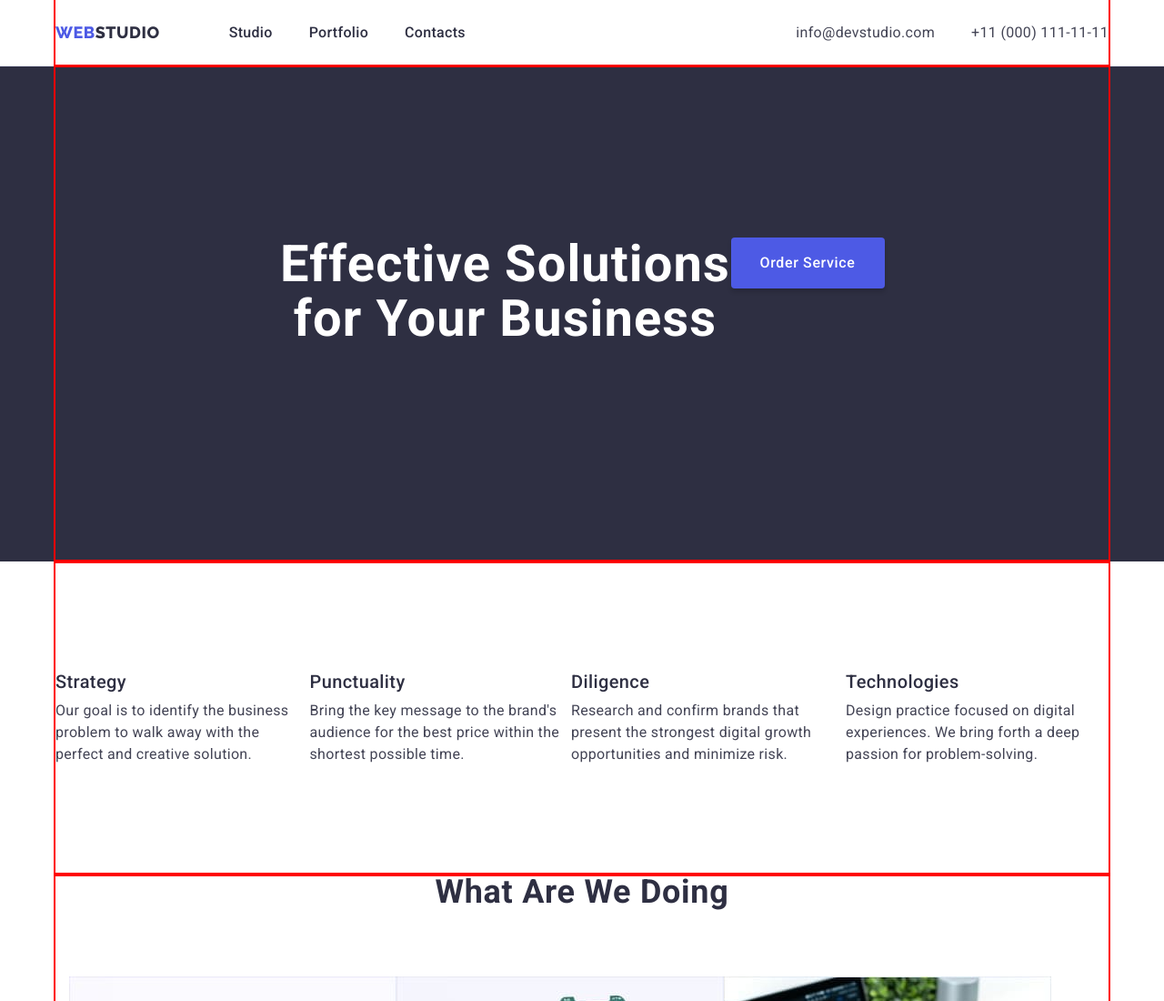
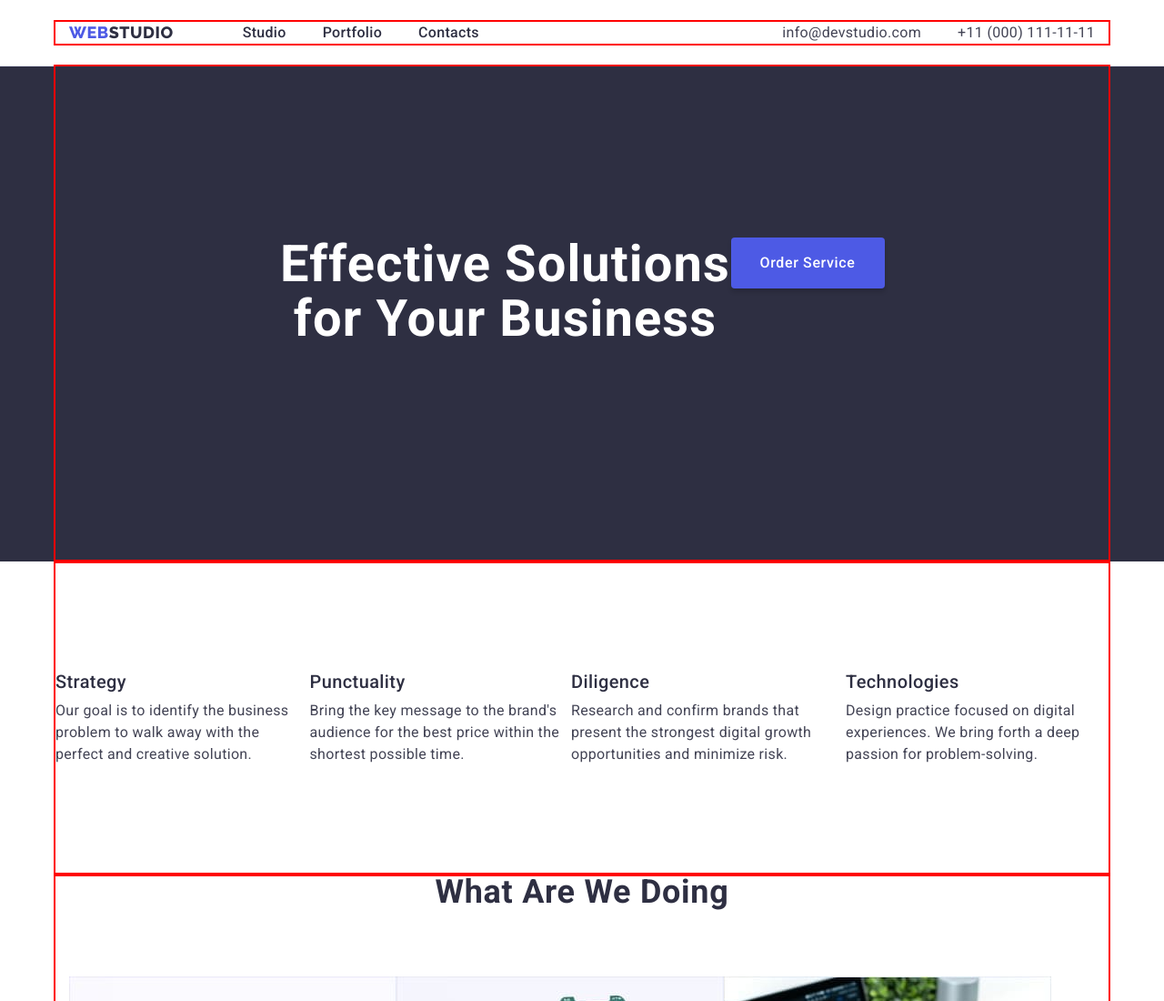
Before and after one commit to SENKOVAOLGA/goit-markup-hw-03, a plain HTML site: page index.html in a window 1280 px wide. Shown: the top 1100 px of the page at 91% size. Drawn offline with nearby package versions, Linux system fonts and the light colour scheme.

Commit message:
page-header

```diff
--- a/css/styles.css
+++ b/css/styles.css
@@ -52,12 +52,12 @@ body{
 .container-header{
   display: flex;
   align-items: center;
-  padding: 24px 0;
+  /* padding: 24px 0;  */
   justify-content: space-between;
 }
 .page-header{
    border-bottom: 1px solid var(--cornflower);
-   /* padding: 24px 0; */
+   padding: 24px 0;
 
 }
 .page-navigation{
```
